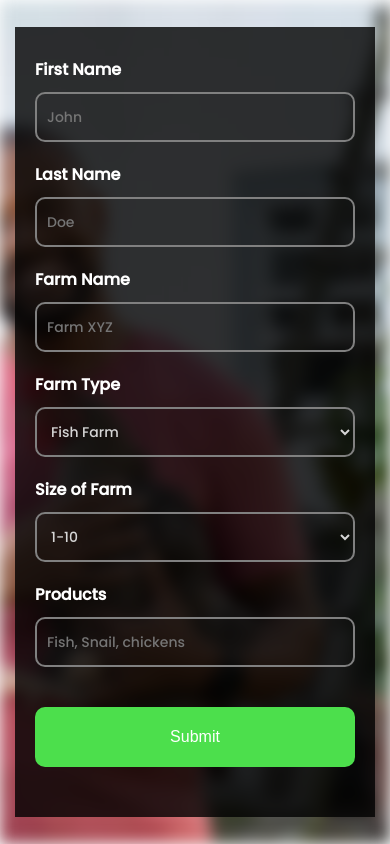
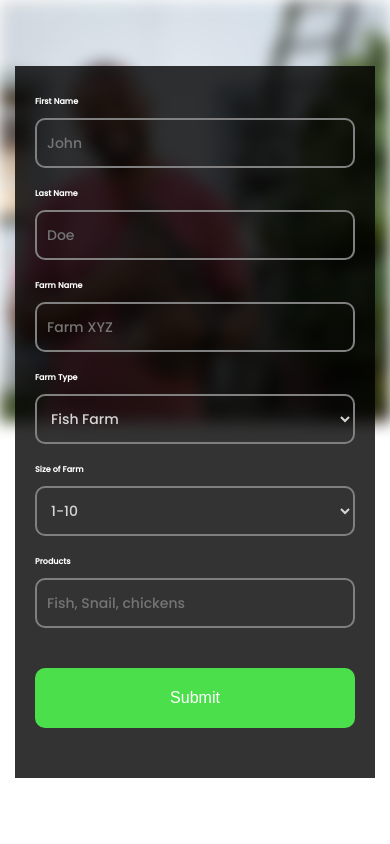
Before and after one commit to marvelous-ikechi/farmispherehub, a Next.js app: page / in a window 390 px wide. Built offline with nearby package versions, Linux system fonts and the light colour scheme.

Commit message:
font-size changed to be responsive

```diff
--- a/styles/globals.css
+++ b/styles/globals.css
@@ -53,6 +53,7 @@ height: auto;
 width: auto;
 min-width: 300px;
 padding: 30px 20px 30px 20px;
+font-size: 0.5rem;
 /* text-align: center */
 }
 
@@ -65,6 +66,20 @@ form div{
 }
 
 @media screen and (max-width: 500px){
+
+  div.form-container{
+      /* Add the blur effect */
+      filter: blur(8px);
+      -webkit-filter: blur(8px);
+      /* Full height */
+      height: 50vh;
+      width: 100%;
+      /* Center and scale the image nicely */
+      background-position: center;
+      background-repeat: no-repeat;
+      background-size: cover;
+      /* font-size: ; */
+  }
 
   div.form-container{
     display: flex;
@@ -93,9 +108,9 @@ form div{
     text-align: left;
   }
 
-  .submit-btn-div{
-    /* height: 100px; */
-  }
+
+
+
 }
 
 input[type=text], select{
```
